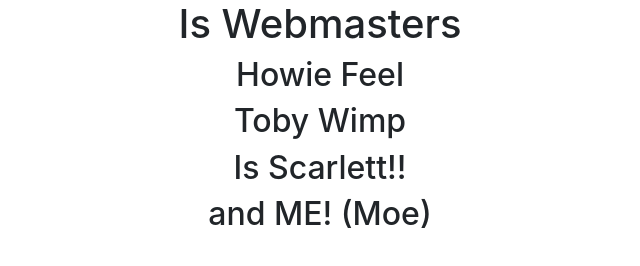
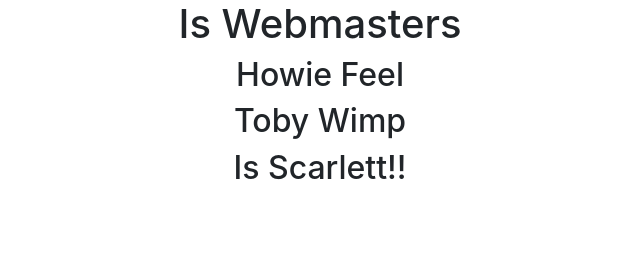
Before and after one commit to smarchman/heywimpcicd, a plain HTML site: page index.html in a window 1280 px wide. Shown: the whole page, without its empty margins (320-960 px from the left). Drawn offline with nearby package versions, Linux system fonts and the light colour scheme.

Commit message:
Removed Moe

```diff
--- a/index.html
+++ b/index.html
@@ -15,7 +15,6 @@
         <h2>Howie Feel</h2>
         <h2>Toby Wimp</h2>
         <h2>Is Scarlett!!</h2>
-        <h2>and ME!  (Moe)</h2>
     </center>
 
 
```
